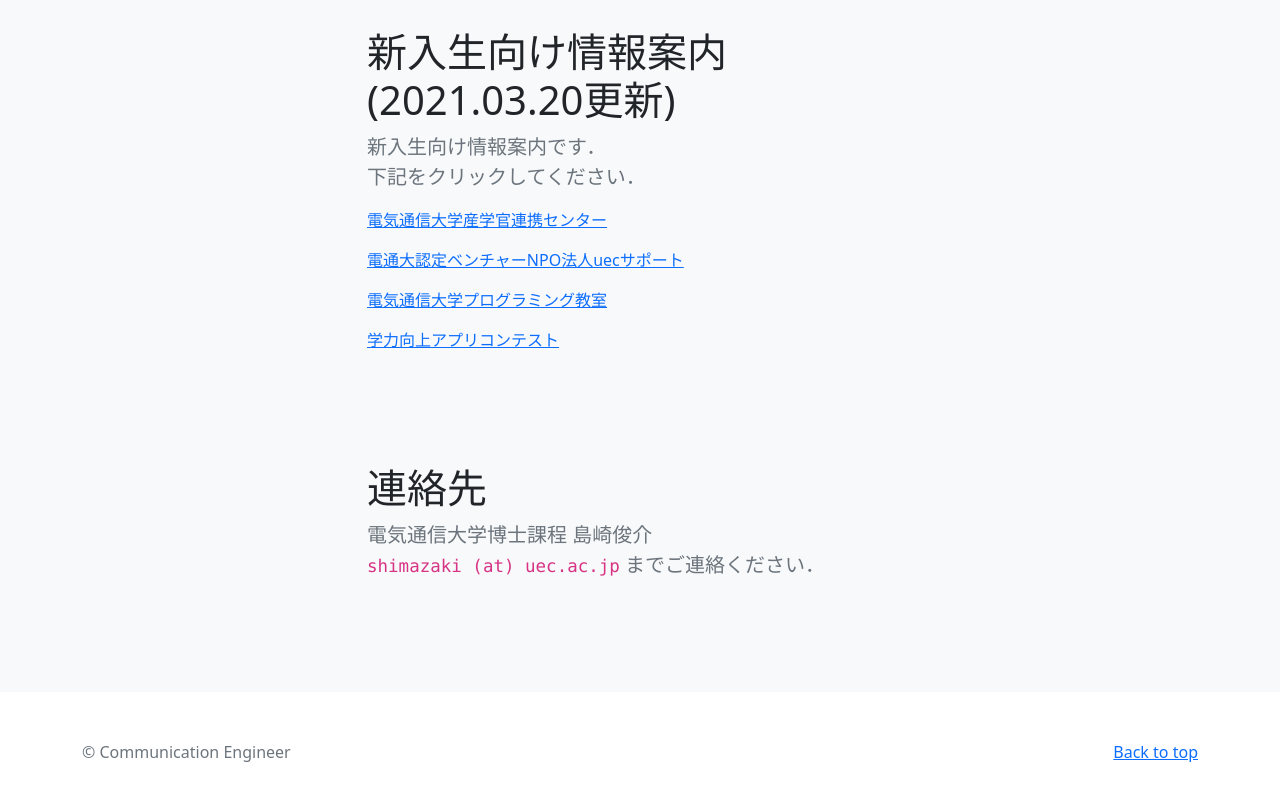
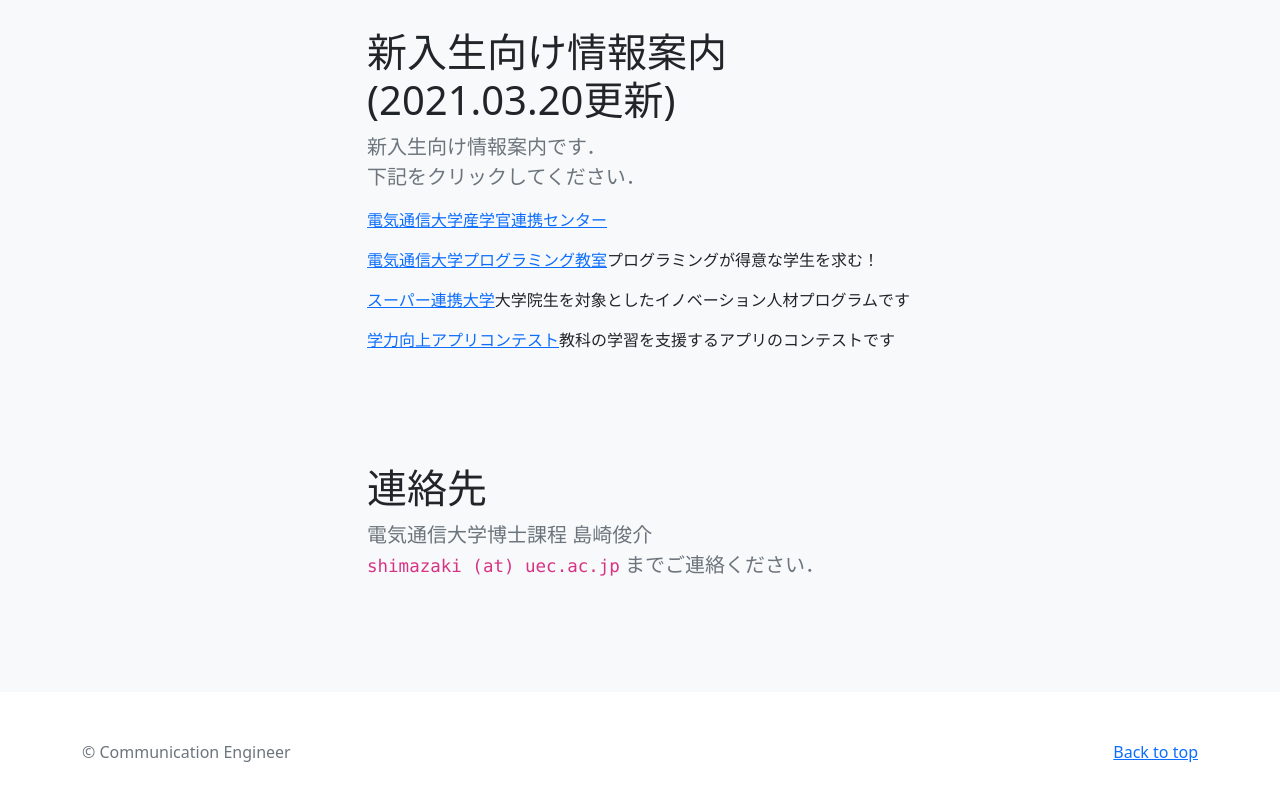
Before and after one commit to communicationengineer/communicationengineer.github.io, a plain HTML site: page index.html in a window 1280 px wide. Shown: the part 830-1630 px from the top of the page. Drawn offline with Linux system fonts and the light colour scheme.

Commit message:
Update index.html

```diff
--- a/index.html
+++ b/index.html
@@ -100,10 +100,9 @@
        <p class="lead text-muted">新入生向け情報案内です．<br>
         下記をクリックしてください．</p>
         <p><a href="https://wlgate.inf.uec.ac.jp/">電気通信大学産学官連携センター</a></p>
-        <p><a href="https://wlgate.inf.uec.ac.jp/">電通大認定ベンチャーNPO法人uecサポート</a></p>
-        <p><a href="https://www.uec-programming.com/">電気通信大学プログラミング教室</a></p>
-        <p><a href="https://gakuryokuup.com/">学力向上アプリコンテスト</a></p>
-
+        <p><a href="https://www.uec-programming.com/">電気通信大学プログラミング教室</a>プログラミングが得意な学生を求む！</p>
+        <p><a href="https://sites.google.com/view/super-daigaku/">スーパー連携大学</a>大学院生を対象としたイノベーション人材プログラムです</p>
+        <p><a href="https://gakuryokuup.com/">学力向上アプリコンテスト</a>教科の学習を支援するアプリのコンテストです</p>
       </div>
     </div>
   </section>
```
